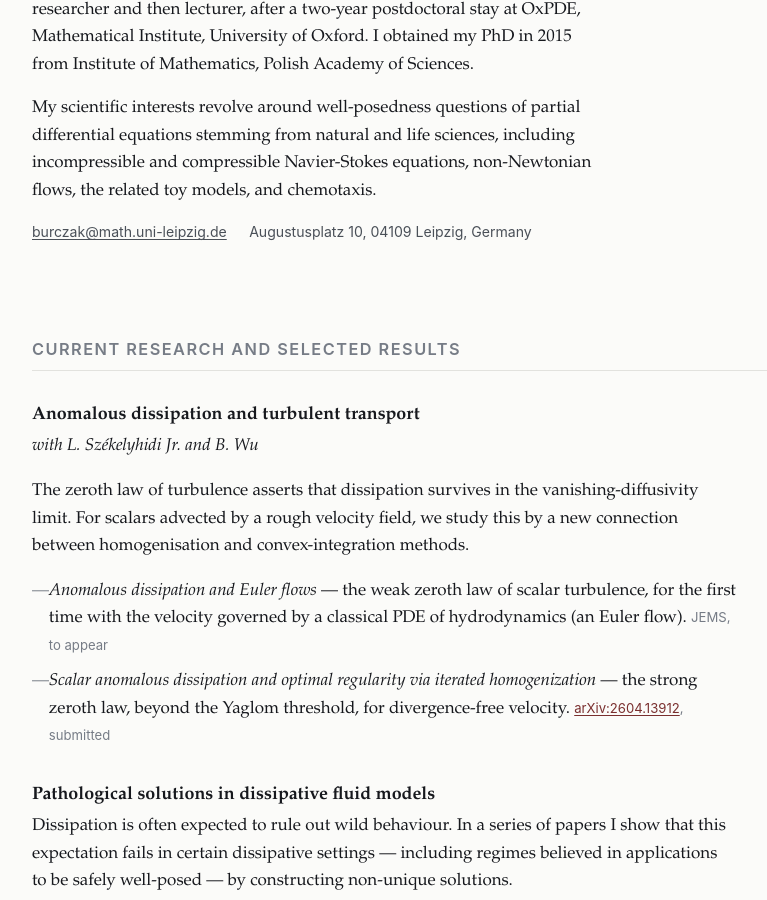
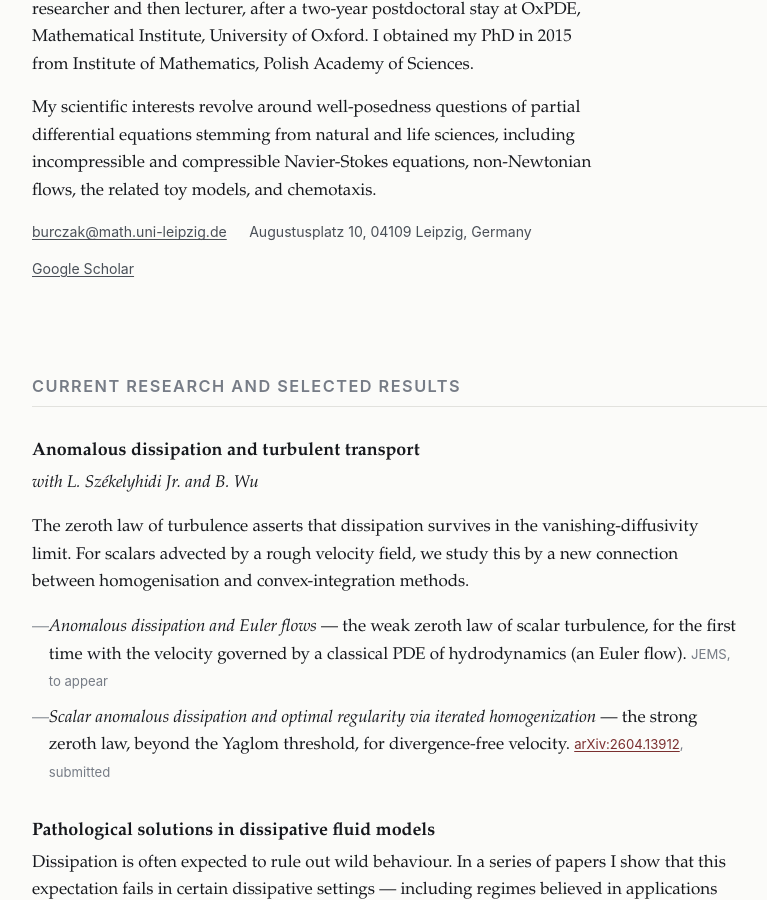
Before and after one commit to janburczak/janburczak.github.io, a Jekyll site: the page built from index.md, in a window 1280 px wide and 900 px high, scrolled down 350 px. Shown: the whole window, without its empty margins (216-983 px from the left). Built offline with Jekyll 4.4.1, drawn with Linux system fonts in a browser that asks for light colours.

Commit message:
Update home.html

```diff
--- a/_layouts/home.html
+++ b/_layouts/home.html
@@ -17,7 +17,7 @@ layout: default
     <ul class="contact">
       <li><a href="mailto:{{ site.email }}">{{ site.email }}</a></li>
       {%- if site.address %}<li>{{ site.address }}</li>{% endif %}
-      {%- if site.cv_pdf %}<li><a href="{{ site.cv_pdf | relative_url }}">CV (PDF)</a></li>{% endif %}
+      {%- if site.scholar %}<li><a href="{{ site.scholar }}">Google Scholar</a></li>{% endif %}
     </ul>
   </div>
 
```
